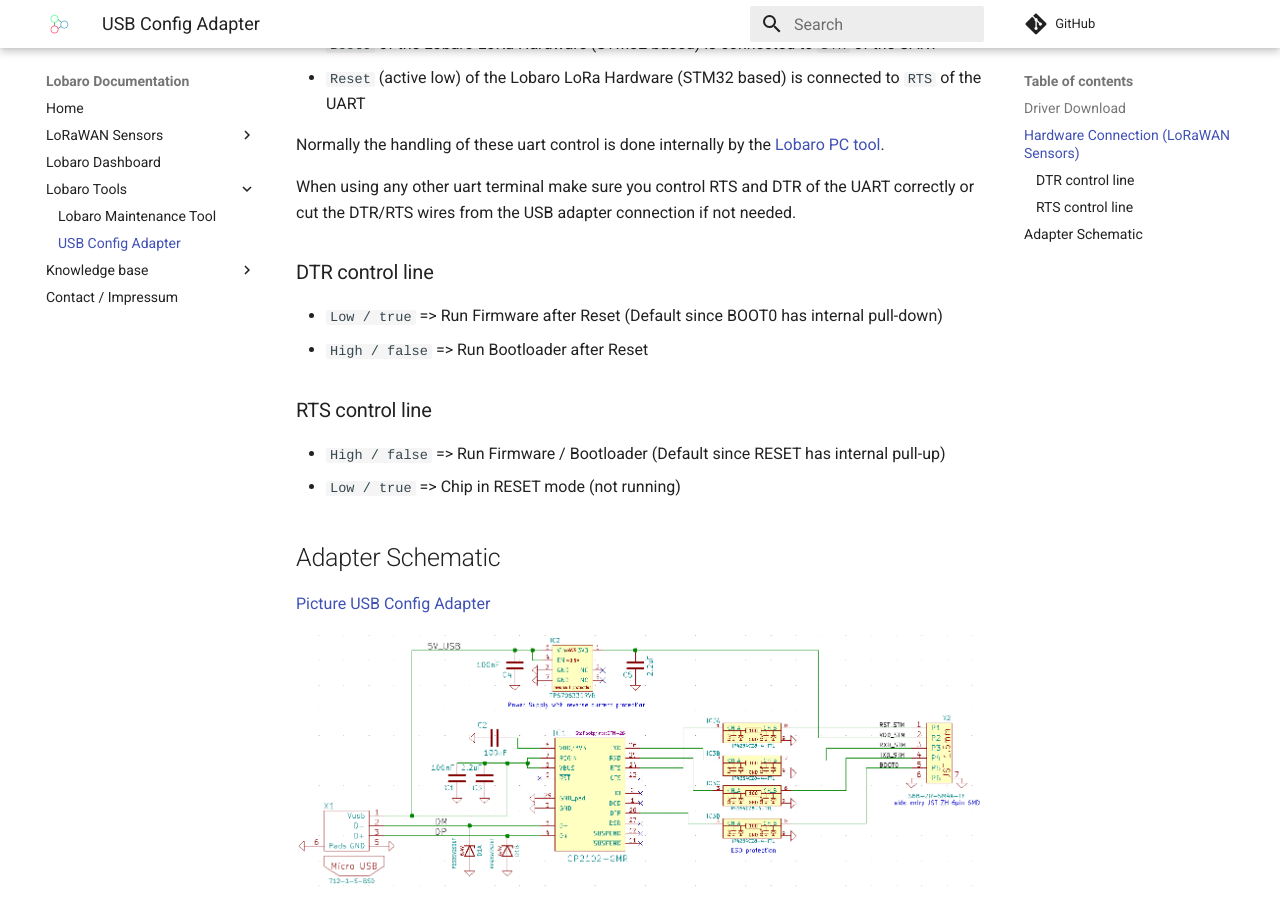
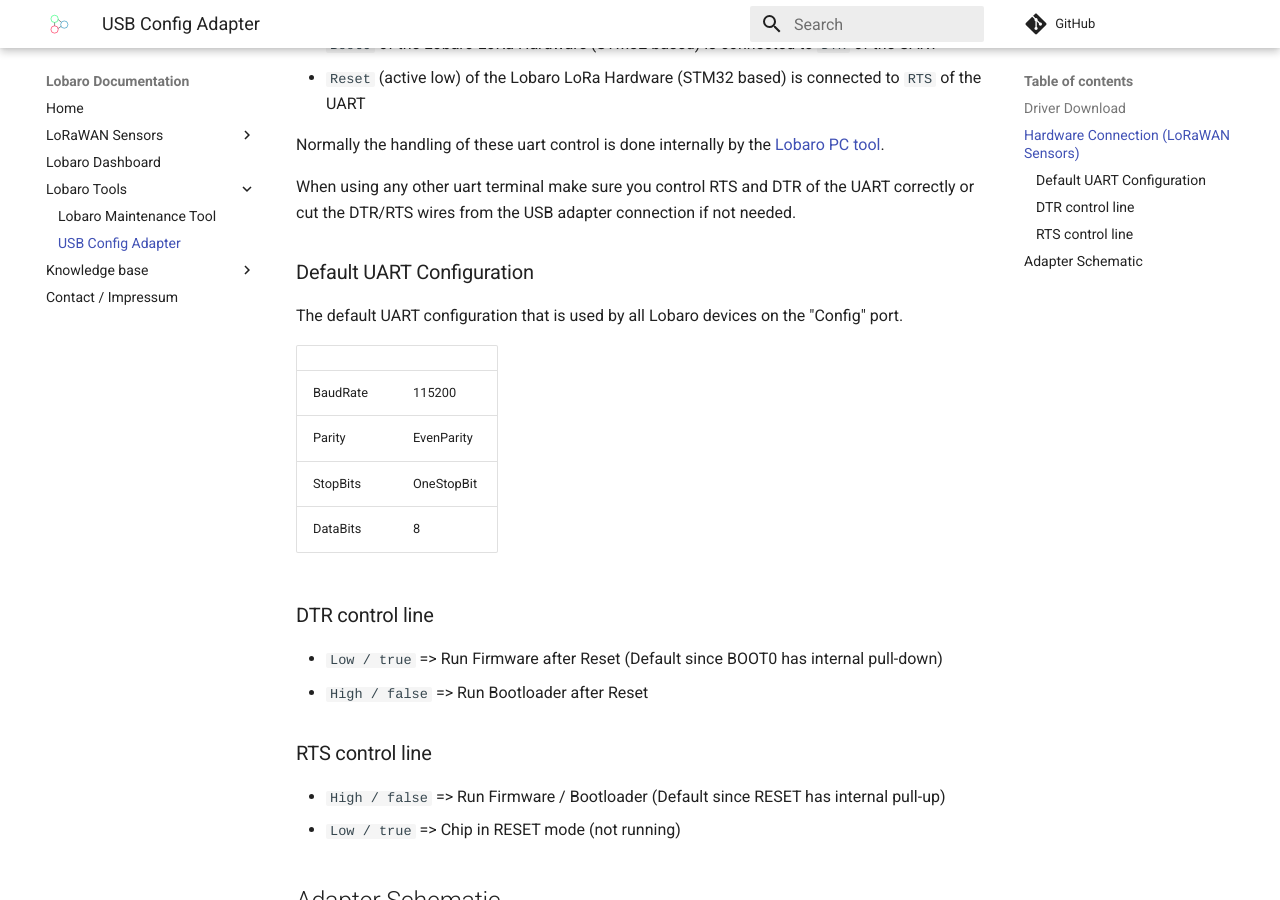
Before and after one commit to Lobaro/docs, an MkDocs documentation site: the page built from docs/tools/usb-config-adapter.md, in a window 1280 px wide and 900 px high, scrolled down 890 px. Built offline with MkDocs 1.6.1 and Material for MkDocs 9.7.7, drawn with Linux system fonts in a browser that asks for light colours; a script that is not in the unit is left out; comment, search, counter and statistics services are not loaded.

Commit message:
Describe default UART config at config port

````diff
--- a/docs/tools/usb-config-adapter.md
+++ b/docs/tools/usb-config-adapter.md
@@ -29,6 +29,17 @@ Normally the handling of these uart control is done internally by the [Lobaro PC
 When using any other uart terminal make sure you control RTS and DTR of the UART correctly or cut the DTR/RTS wires
 from the USB adapter connection if not needed.
 
+### Default UART Configuration
+
+The default UART configuration that is used by all Lobaro devices on the "Config" port.
+
+|         |              |
+|---------|--------------|
+|BaudRate | 115200       |
+|Parity   | EvenParity   |
+|StopBits | OneStopBit   |
+|DataBits | 8            |
+
 ### DTR control line
 
 * ```Low / true``` => Run Firmware after Reset (Default since BOOT0 has internal pull-down)
````
